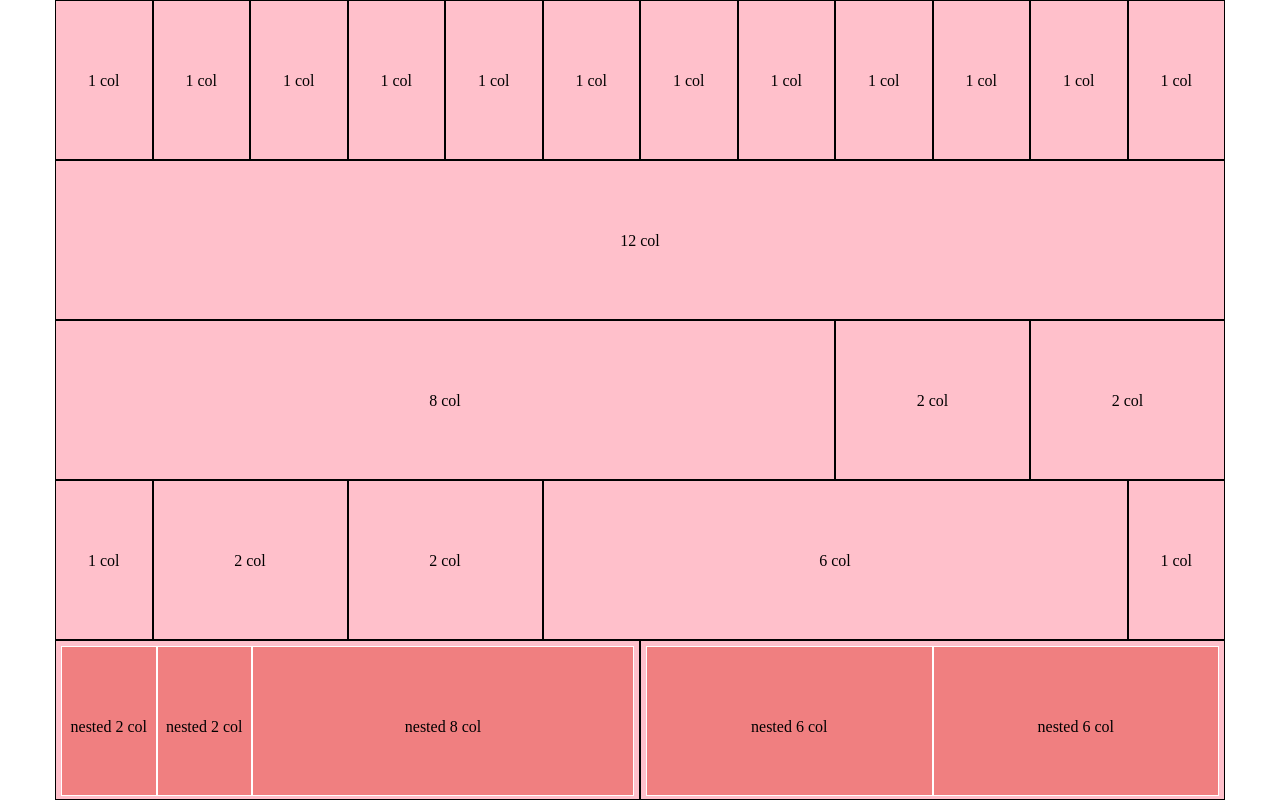
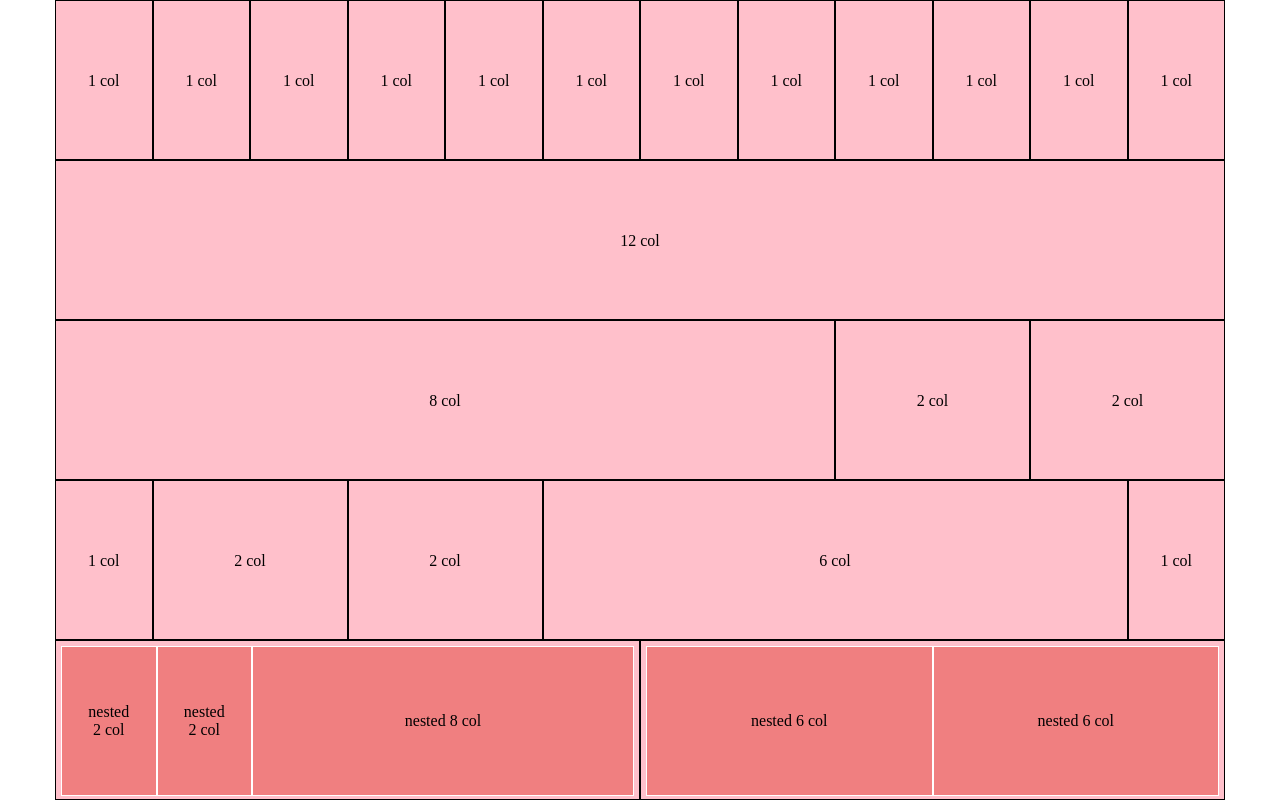
Before and after one commit to gabr-moragarm-f/html-css-12bool, a plain HTML site: page index.html in a window 1280 px wide. Drawn offline with Linux system fonts and the light colour scheme.

Commit message:
v1.1 fixato testo di nested

```diff
--- a/css/style.css
+++ b/css/style.css
@@ -1,3 +1,10 @@
+.center-xy{
+  transform: translate(-50%, -50%);
+  position: absolute;
+  top: 50%;
+  left: 50%;
+}
+
 [class*="col-"]{
   height: calc(100vh / 5);
   border: 1px solid black;
@@ -11,4 +18,6 @@
   background-color: #F07F80;
   border: 1px solid #fff;
   height: calc((100vh / 5) - 10px);
+  line-height: normal;
+  position: relative;
 }
--- a/index.html
+++ b/index.html
@@ -57,9 +57,9 @@
 
           <div class="container">
 
-            <div class="col-2">nested 2 col</div>
-            <div class="col-2">nested 2 col</div>
-            <div class="col-8">nested 8 col</div>
+            <div class="col-2"><span class="center-xy">nested 2 col</span></div>
+            <div class="col-2"><span class="center-xy">nested 2 col</span></div>
+            <div class="col-8"><span class="center-xy">nested 8 col</span></div>
 
           </div>
 
@@ -69,8 +69,8 @@
 
           <div class="container">
 
-            <div class="col-6">nested 6 col</div>
-            <div class="col-6">nested 6 col</div>
+            <div class="col-6"><span class="center-xy">nested 6 col</span></div>
+            <div class="col-6"><span class="center-xy">nested 6 col</span></div>
 
           </div>
 
```
